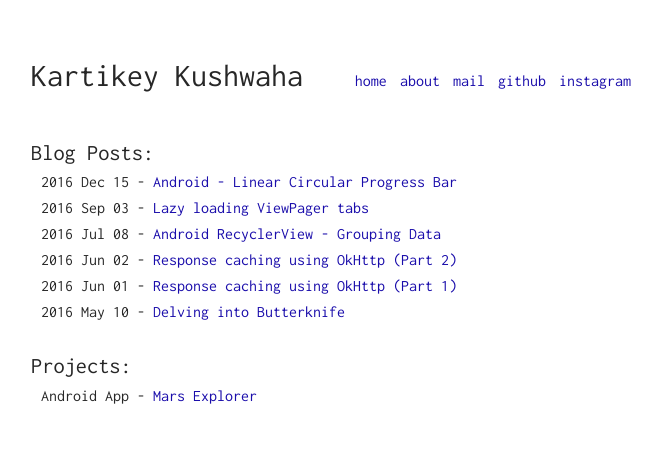
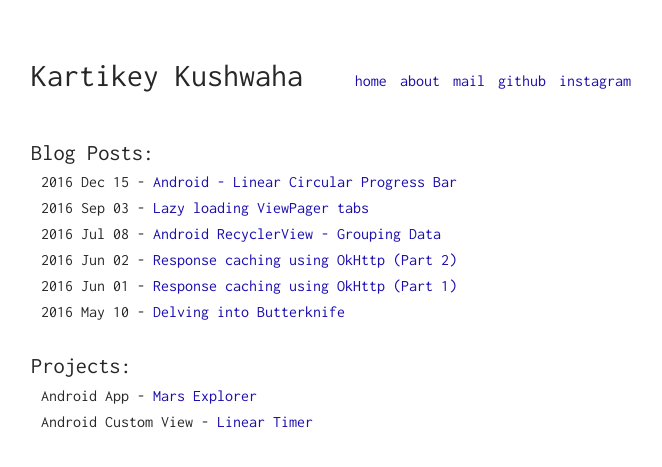
Before and after one commit to krtkush/krtkush.github.io, a Jekyll site: the page built from index.html, in a window 1280 px wide. Shown: the top 467 px of the page, without its empty margins (309-971 px from the left). Built offline with Jekyll 4.4.1, drawn with Linux system fonts in a browser that asks for light colours.

Commit message:
Added linear timer project.

```diff
--- a/_data/projects.yml
+++ b/_data/projects.yml
@@ -1,3 +1,7 @@
 - name: Mars Explorer
   url: https://github.com/krtkush/MarsExplorer
   tag: Android App
+
+- name: Linear Timer
+  url: https://github.com/krtkush/LinearTimer
+  tag: Android Custom View
```
